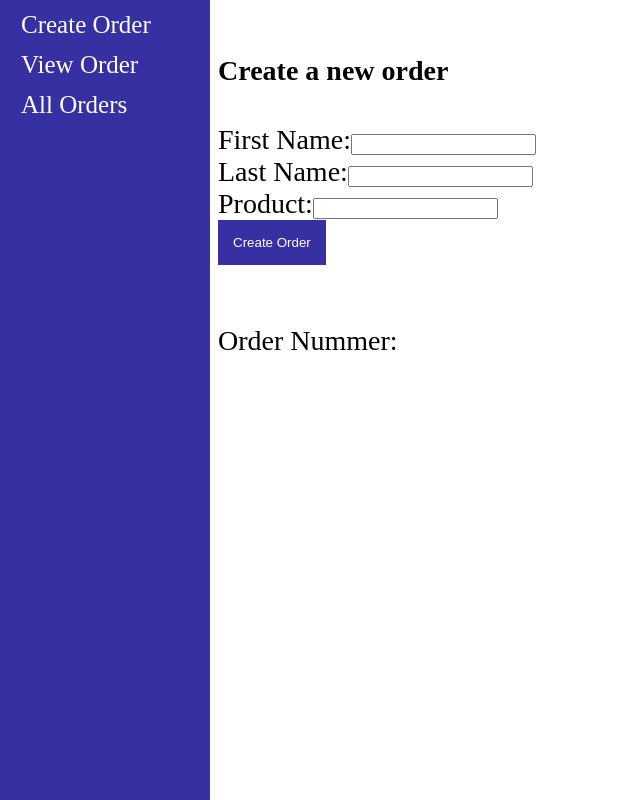
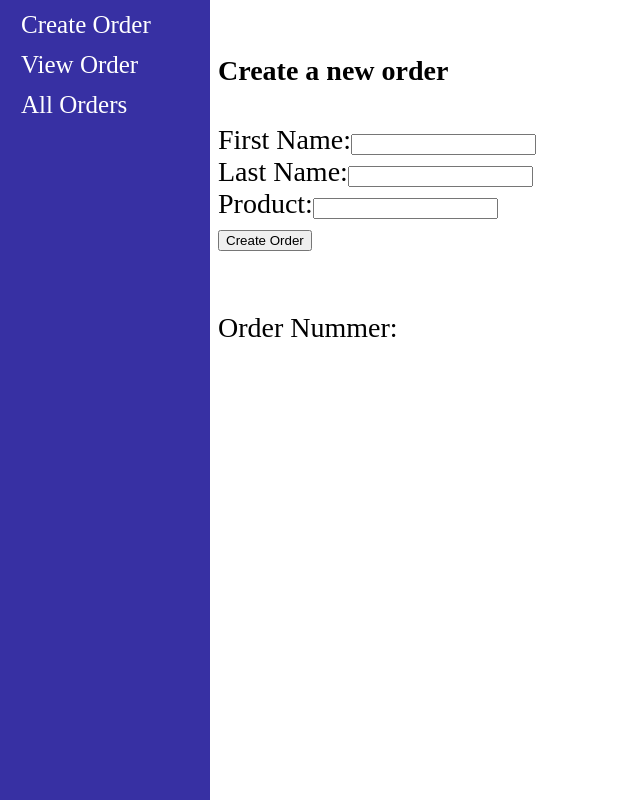
Before and after one commit to ArneVangheel/ArneVangheel.github.io, a plain HTML site: page index.html in a window 1280 px wide. Shown: the whole page, without its empty margins (0-640 px from the left). Drawn offline with nearby package versions, Linux system fonts and the light colour scheme.

Commit message:
Update styles.css

```diff
--- a/styles.css
+++ b/styles.css
@@ -29,13 +29,7 @@ margin-left : 200px;
 font-size : 28px;
 padding : 10px;
 }
-button {
-  background-color: #3730a3;
-  border: none;
-  color: white;
-  padding: 15px;
-  text-align: center;
-}
+
 @media screen and (max-height: 450px) {
 .sidenav {
 padding-top : 15px;
```
